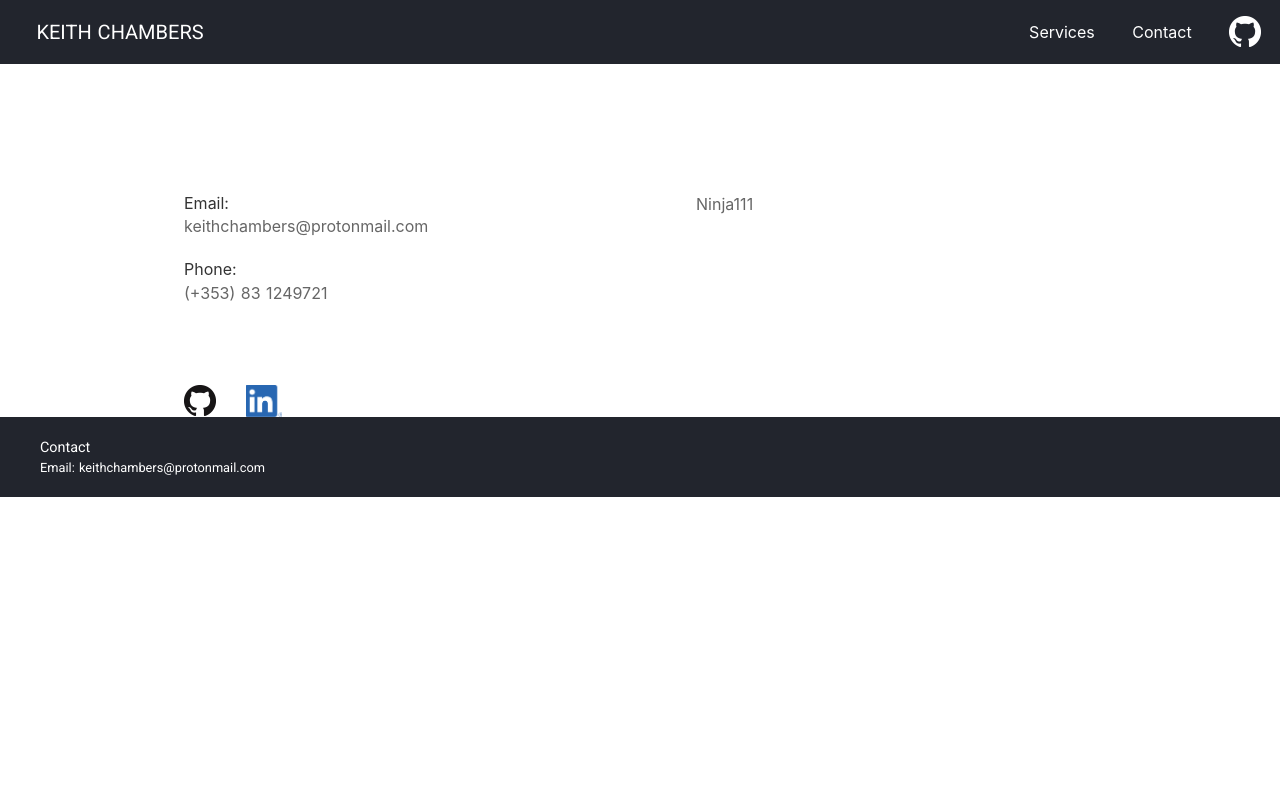
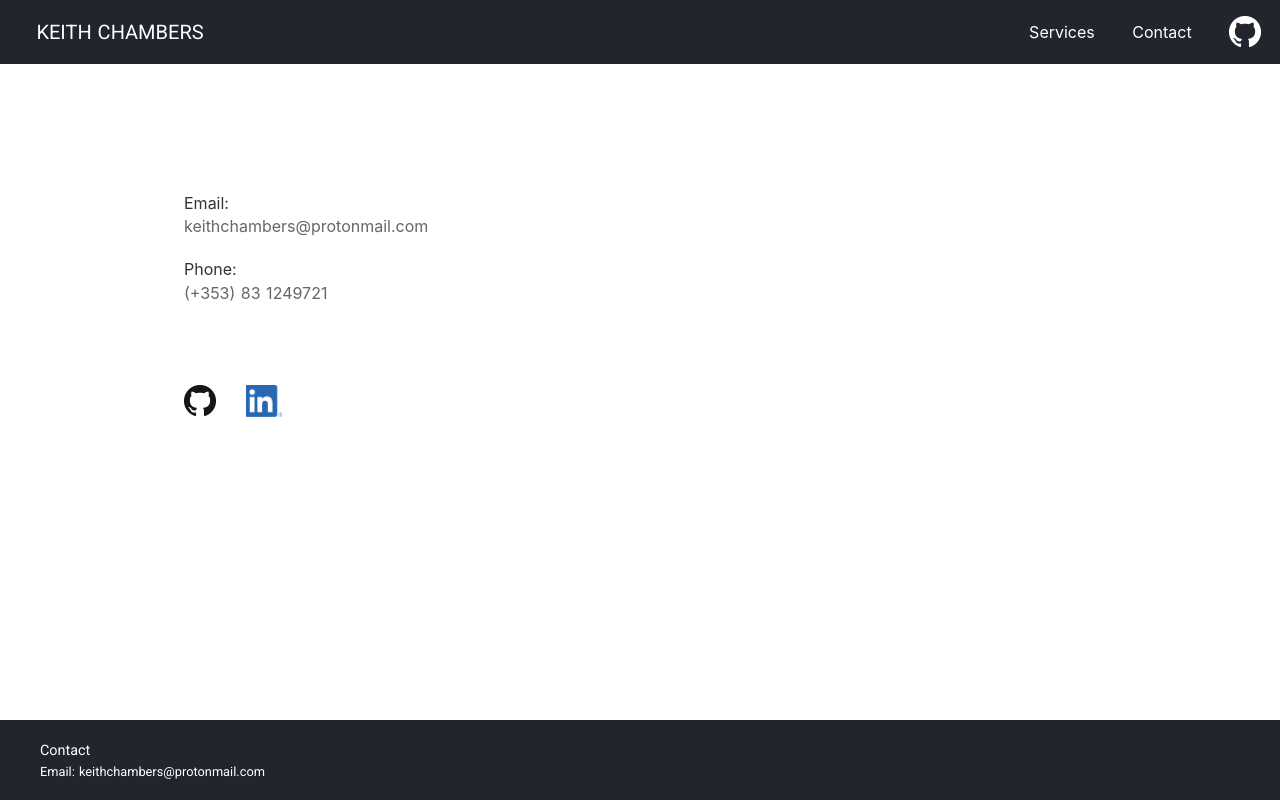
Before and after one commit to kdchambers/PortfolioSite, a Nuxt app: page /contact in a window 1280 px wide. Built offline with nearby package versions, Linux system fonts and the light colour scheme.

Commit message:
Fixed footer regression

```diff
--- a/layouts/main.vue
+++ b/layouts/main.vue
@@ -1,10 +1,10 @@
 <template>
-    <div id="bleh">
+    <div>
         <div id="root">
             <Navigation id="navigation"></Navigation>
             <nuxt />
-			<Footer id="footer"></Footer>
         </div>
+		<Footer id="footer"></Footer>
   </div>
 </template>
 
@@ -28,6 +28,10 @@
 		height: 100%;
 	}
 
+	#root {
+		min-height: calc(100vh - 80px);
+	}
+
 	body, h3, h1, h2, h4, h5, h6, p {
 		margin: 0px;
 		padding: 0px;
@@ -37,8 +41,8 @@
 		background-color: #22252D;
 		position: relative;
 		height: 80px;
+		margin-bottom: -80px;
 		width: 100%;
-		margin-bottom: 0px;
 		clear: both;
 	}
 
--- a/pages/contact/index.vue
+++ b/pages/contact/index.vue
@@ -30,8 +30,6 @@
                         <button type="submit" class="uk-button uk-button-secondary uk-button-small">Submit</button>
                     </fieldset>
                 </form>-->
-
-                Ninja111
             </div>
         </div>
     </div>
```
